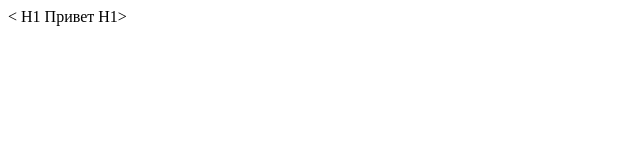
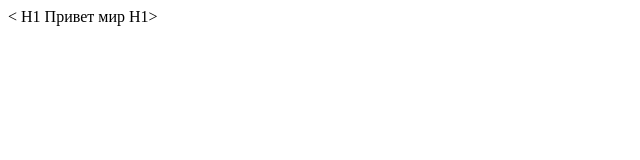
Before and after one commit to Insssaaneee/Mat, a plain HTML site: page index.html in a window 1280 px wide. Shown: the full height of the page, 0-640 px from the left. Drawn offline with Linux system fonts and the light colour scheme.

Commit message:
изменение

```diff
--- a/index.html
+++ b/index.html
@@ -6,6 +6,6 @@
     <title>Document</title>
 </head>
 <body>
-  <  H1 Привет H1>
+  <  H1 Привет мир H1>
 </body>
 </html>
```
